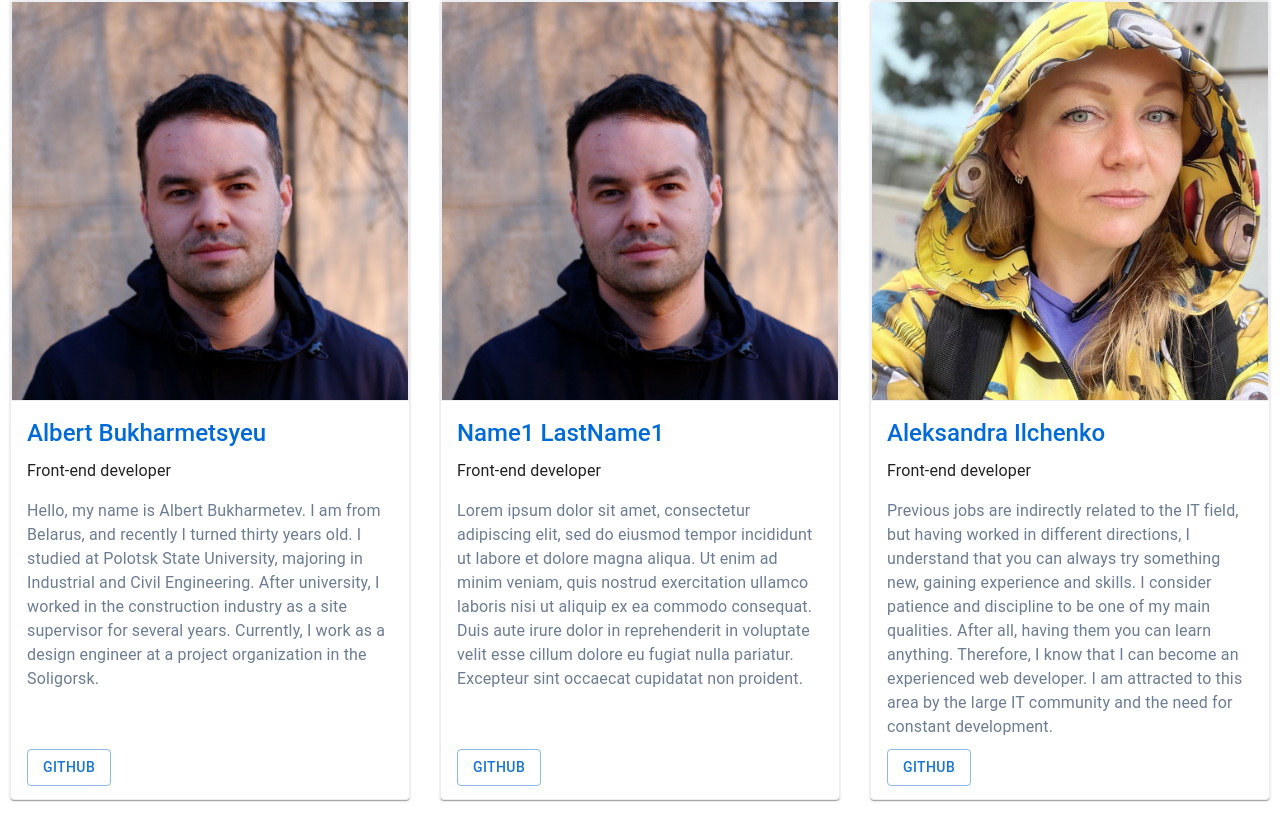
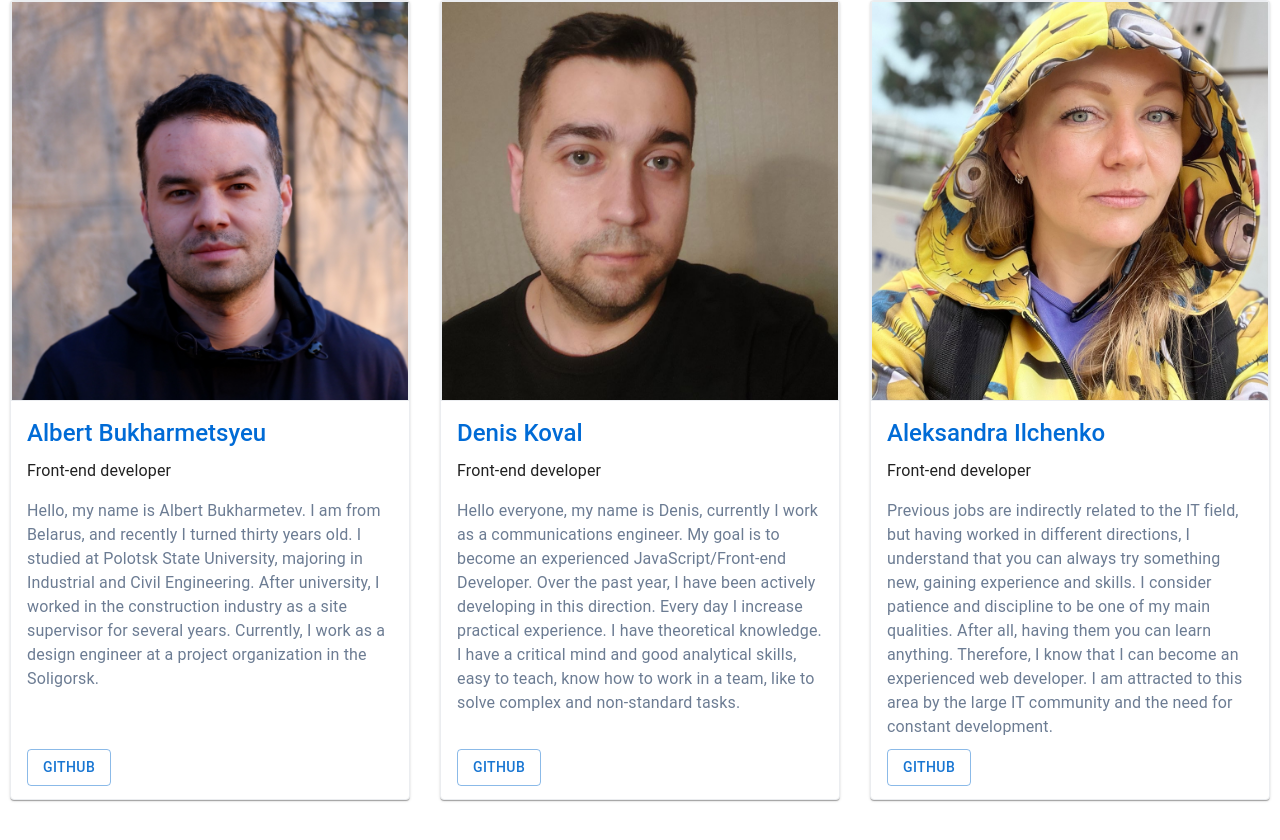
Before and after one commit to maybe-skiFF/eCommerce-Application, a React (Vite) app: page /about in a window 1280 px wide. Shown: the part 1078-1918 px from the top of the page. Built offline with nearby package versions, Linux system fonts and the light colour scheme; what @commercetools/platform-sdk, @commercetools/sdk-client-v2 would draw is missing.

Commit message:
feat: update about page

```diff
--- a/src/components/pages/AboutPage/AboutPage.tsx
+++ b/src/components/pages/AboutPage/AboutPage.tsx
@@ -20,12 +20,12 @@ export function AboutPage() {
       github: 'https://github.com/xsoularisx',
     },
     {
-      name: 'Name1',
-      lastName: 'LastName1',
+      name: 'Denis',
+      lastName: 'Koval',
       role: 'Front-end developer',
-      bio: 'Lorem ipsum dolor sit amet, consectetur adipiscing elit, sed do eiusmod tempor incididunt ut labore et dolore magna aliqua. Ut enim ad minim veniam, quis nostrud exercitation ullamco laboris nisi ut aliquip ex ea commodo consequat. Duis aute irure dolor in reprehenderit in voluptate velit esse cillum dolore eu fugiat nulla pariatur. Excepteur sint occaecat cupidatat non proident.',
-      photo: 'src/assets/image/albert.JPG',
-      github: 'https://github.com/xsoularisx',
+      bio: 'Hello everyone, my name is Denis, currently I work as a communications engineer. My goal is to become an experienced JavaScript/Front-end Developer. Over the past year, I have been actively developing in this direction. Every day I increase practical experience. I have theoretical knowledge. I have a critical mind and good analytical skills, easy to teach, know how to work in a team, like to solve complex and non-standard tasks.',
+      photo: 'src/assets/image/Denis.jpg',
+      github: 'https://github.com/maybe-skiFF',
     },
     {
       name: 'Aleksandra',
```
Also changed, not shown: src/assets/image/Denis.jpg (added).
